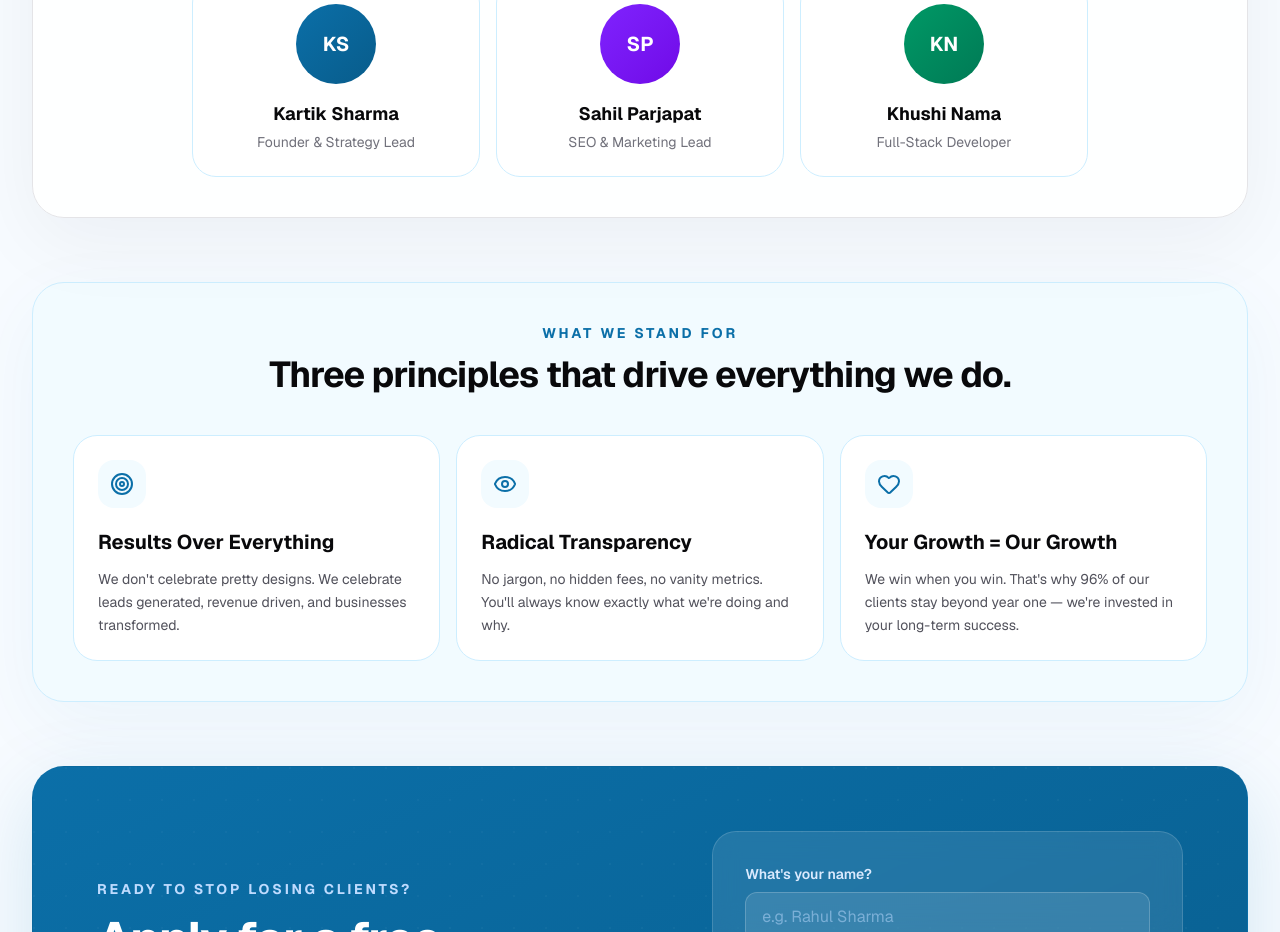
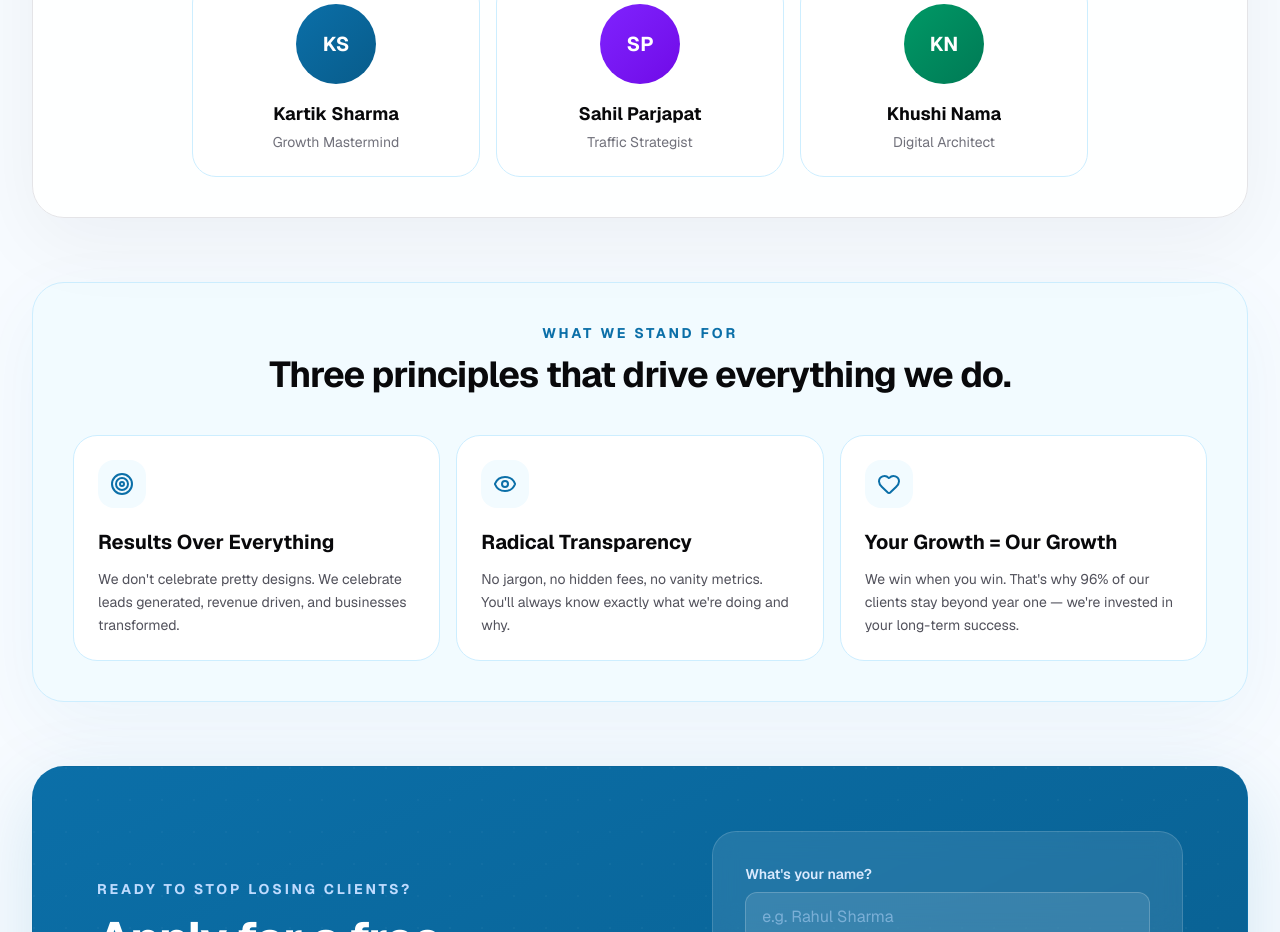
Before and after one commit to sahilVerma0001/Meta-Toppers, a Next.js app: page /about in a window 1280 px wide. Shown: the part 1220-2152 px from the top of the page. Built offline with nearby package versions, Linux system fonts and the light colour scheme.

Commit message:
finally live

```diff
--- a/src/app/about/page-content.tsx
+++ b/src/app/about/page-content.tsx
@@ -12,9 +12,9 @@ const stats = [
 ];
 
 const team = [
-  { name: "Kartik Sharma", role: "Founder & Strategy Lead", initials: "KS", color: "from-[#0b6fa8] to-[#085c8b]" },
-  { name: "Sahil Parjapat", role: "SEO & Marketing Lead", initials: "SP", color: "from-violet-600 to-violet-700" },
-  { name: "Khushi Nama", role: "Full-Stack Developer", initials: "KN", color: "from-emerald-600 to-emerald-700" },
+  { name: "Kartik Sharma", role: "Growth Mastermind", initials: "KS", color: "from-[#0b6fa8] to-[#085c8b]" },
+  { name: "Sahil Parjapat", role: "Traffic Strategist", initials: "SP", color: "from-violet-600 to-violet-700" },
+  { name: "Khushi Nama", role: "Digital Architect", initials: "KN", color: "from-emerald-600 to-emerald-700" },
 ];
 
 const values = [
--- a/src/components/home/results-section.tsx
+++ b/src/components/home/results-section.tsx
@@ -47,17 +47,17 @@ export function ResultsSection() {
               <p className="text-lg font-bold text-zinc-950">{t.name}</p>
 
               {/* Before/After visual */}
-              <div className="mt-4 flex items-center gap-3">
-                <div className="rounded-lg bg-zinc-100 px-3 py-2">
+              <div className="mt-4 flex flex-wrap items-center gap-2 sm:gap-3 sm:flex-nowrap">
+                <div className="rounded-lg bg-zinc-100 px-2 py-2 sm:px-3">
                   <p className="text-[10px] font-bold text-zinc-400 uppercase">Before</p>
-                  <p className="text-sm font-bold text-zinc-500">{t.before}</p>
+                  <p className="text-[11px] font-bold text-zinc-500 sm:text-sm">{t.before}</p>
                 </div>
-                <ArrowRight size={16} className="text-[#0b6fa8] shrink-0" />
-                <div className="rounded-lg bg-[#f2fbff] border border-[#cdeeff] px-3 py-2">
+                <ArrowRight size={14} className="text-[#0b6fa8] shrink-0 sm:w-4 sm:h-4" />
+                <div className="rounded-lg bg-[#f2fbff] border border-[#cdeeff] px-2 py-2 sm:px-3">
                   <p className="text-[10px] font-bold text-[#0b6fa8] uppercase">After</p>
-                  <p className="text-sm font-bold text-[#0b6fa8]">{t.after}</p>
+                  <p className="text-[11px] font-bold text-[#0b6fa8] sm:text-sm">{t.after}</p>
                 </div>
-                <span className="ml-auto inline-flex items-center gap-1 rounded-full bg-emerald-50 px-2.5 py-1 text-xs font-bold text-emerald-600">
+                <span className="inline-flex shrink-0 items-center gap-1 rounded-full bg-emerald-50 px-2 py-1 text-[11px] font-bold text-emerald-600 sm:ml-auto sm:px-2.5 sm:text-xs">
                   <TrendingUp size={12} /> {t.lift}
                 </span>
               </div>
```
